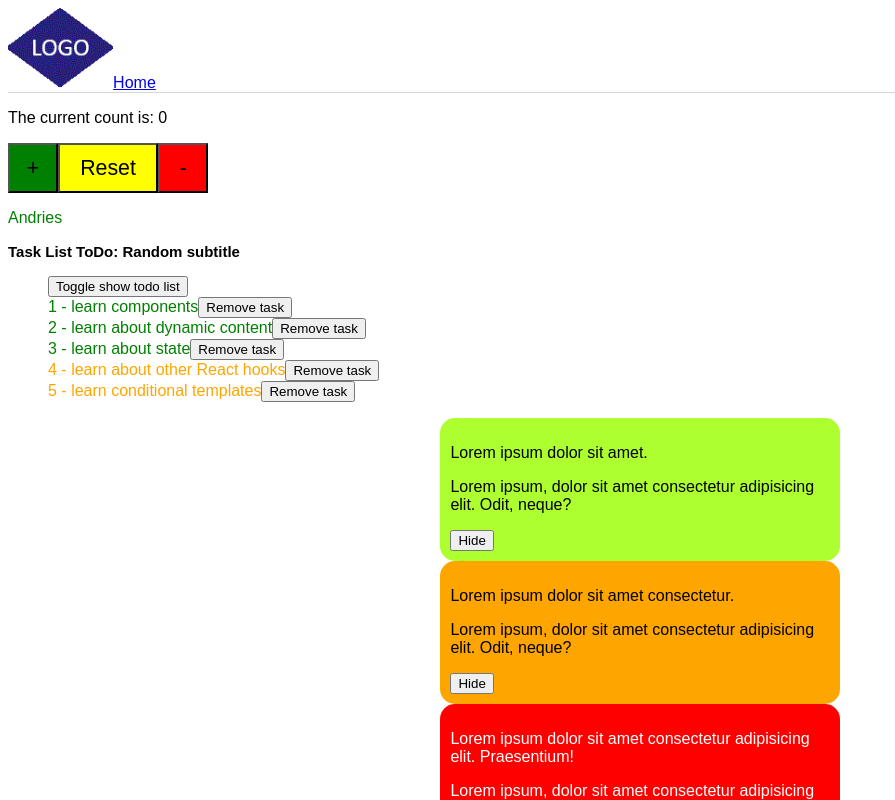
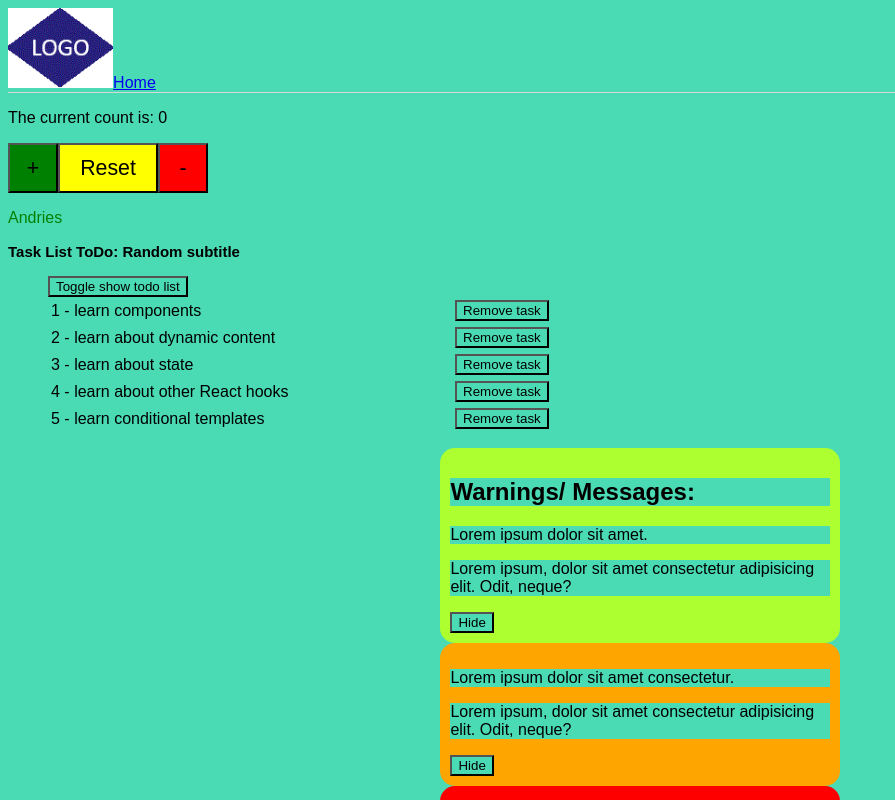
Before and after one commit to andriesvdw1/practise, a React (Create React App) app in the folder taskerize/: page / in a window 1280 px wide. Shown: the top 800 px of the page, without its empty margins (0-895 px from the left). Built offline with nearby package versions, Linux system fonts and the light colour scheme.

Commit message:
Improved the display of the TaskCard component by using a table to make sure the column in which the Remove task button is will be aligned.

```diff
--- a/taskerize/src/App.css
+++ b/taskerize/src/App.css
@@ -1,9 +1,6 @@
 .active{
     color:green;
 }
-
-
-
 .done{
     color:green;
 }
--- a/taskerize/src/components/TaskCard.jsx
+++ b/taskerize/src/components/TaskCard.jsx
@@ -1,14 +1,25 @@
 import React from "react";
 import '../index.css';
 
-function TaskCard({task, handleDelete}) {
+function TaskCard({ task, handleDelete }) {
   return (
-    <li className={task.completed ? "done" : "pending"}>
-      <span>
-        {task.id} - {task.name}
-      </span>
-      <button onClick={() => handleDelete(task.id)}>Remove task</button>
-    </li>
+    <table>
+      <tr>
+        <td width={400}>
+          <span className="task-card-details">
+            {task.id} - {task.name}
+          </span>
+        </td>
+
+        <td className="task-card-button-col">
+          <button
+            className="task-card-button"
+            onClick={() => handleDelete(task.id)}
+          >Remove task
+          </button>
+        </td>
+      </tr>
+    </table>
   );
 }
 
--- a/taskerize/src/components/TaskList.css
+++ b/taskerize/src/components/TaskList.css
@@ -1,4 +1,4 @@
-.box_success{
+div .box_success{
     background-color: greenyellow;
     border-radius: 15px;
     align-content: center;
@@ -6,6 +6,8 @@
     margin: 0 auto;
     padding: 10px;
 }
+
+
 
 .box_warning{
     background-color: orange;
--- a/taskerize/src/components/TaskList.jsx
+++ b/taskerize/src/components/TaskList.jsx
@@ -43,7 +43,9 @@ function TaskList(props) {
           <TaskCard key={task.id} task={task} handleDelete={handleDelete}/>
         )) }
       </ul>
+
       <BoxCard result="success">
+      <h2>Warnings/ Messages:</h2>
       <p className="title">Lorem ipsum dolor sit amet.</p>
         <p className="description">Lorem ipsum, dolor sit amet consectetur adipisicing elit. Odit, neque?</p>
 
--- a/taskerize/src/index.css
+++ b/taskerize/src/index.css
@@ -4,9 +4,11 @@ h1{
 
 *{
     font-family: Arial, Helvetica, sans-serif;
+    background-color: var(--theme-background-color);
 }
 :root{
     --theme-border: #d7d7d7;
+    --theme-background-color: #4adbb4;
 }
 
 .footer{
```
